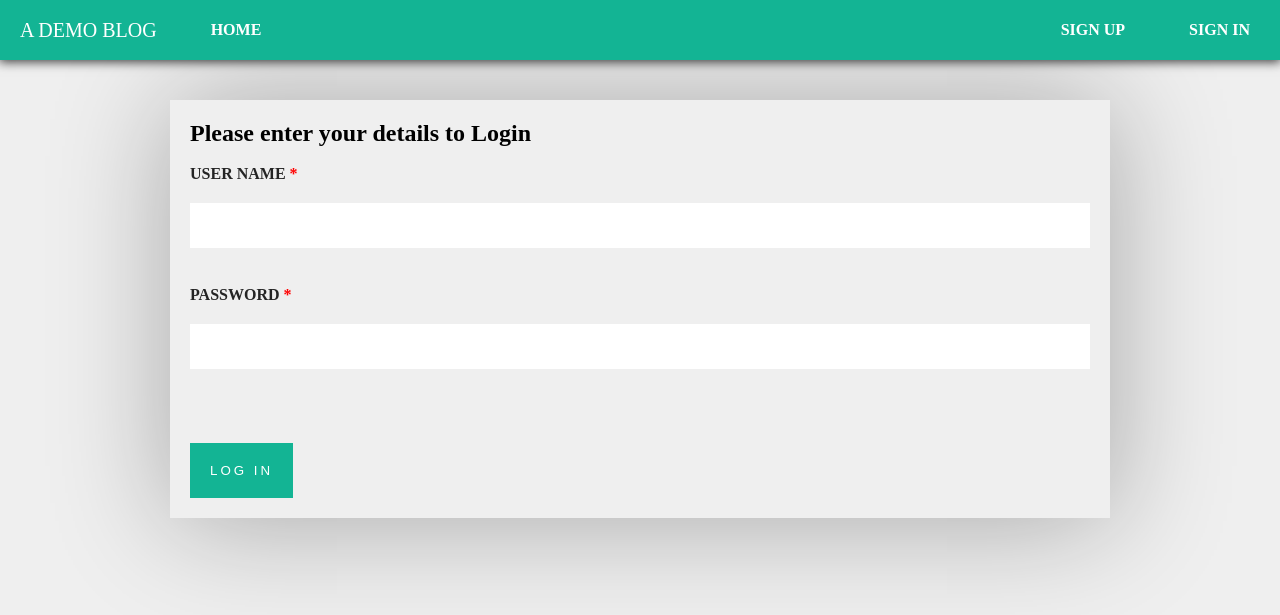
After one commit to Skmsoumya/a_basic_blog, a Python web app: template templates/loginTemplate.html in a window 1280 px wide. The commit adds this page. Shown: the top 615 px of the page. Run offline with Jinja, Linux system fonts and the light colour scheme; the template is opened without the code that fills it, so the values that code supplies are empty.

Commit message:
completed login functionality

```diff
--- a/templates/commonFiles.html
+++ b/templates/commonFiles.html
@@ -19,8 +19,9 @@
 					<a href="/signup">
 						<div class="headerButtons">Sign Up</div>
 					</a>
-					<div class="headerButtons">Sign In</div>
-
+					<a href="/login">
+						<div class="headerButtons">Sign In</div>
+					</a>
 				{% endif %}
 
 			</div>
--- /dev/null
+++ b/templates/loginTemplate.html
@@ -0,0 +1,33 @@
+{% extends "commonFiles.html" %}
+
+{% block title %}Login{% endblock %}
+
+{% block content %}
+	<div class="formHolder">
+		<form method="post">
+			<h2>Please enter your details to Login</h2>
+			<br>
+			<div class="formElementHolder">
+				<label>
+					User Name <span style="color: red;">*</span>
+					<input type="text" name="userName" value="{{page.userName}}"/>
+				</label>
+			</div>
+			<br>
+			<div class="formElementHolder">
+				<label>
+					Password <span style="color: red;">*</span>
+					<input type="password" name="password">
+				</label>
+			</div>
+			<br>
+			{% if page.hasErrors %}
+				<div class="error">Invalid Login Credentials!!</div>
+			{% endif %}
+			<br>
+			<br>
+
+			<button type="submit">Log In</button>
+		</form>
+	</div>
+{% endblock %}
```
Also changed, not shown: main.py (+38 -2 lines), 1 other file.
